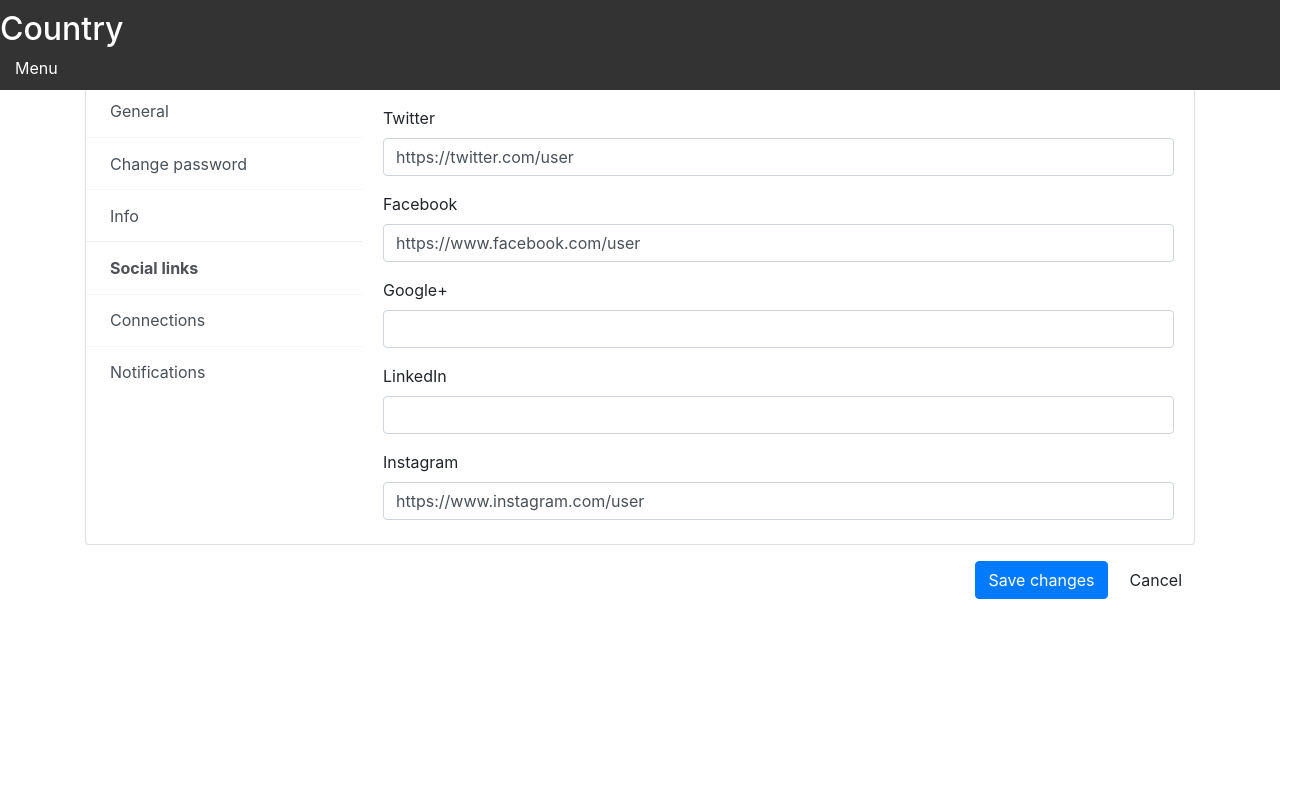
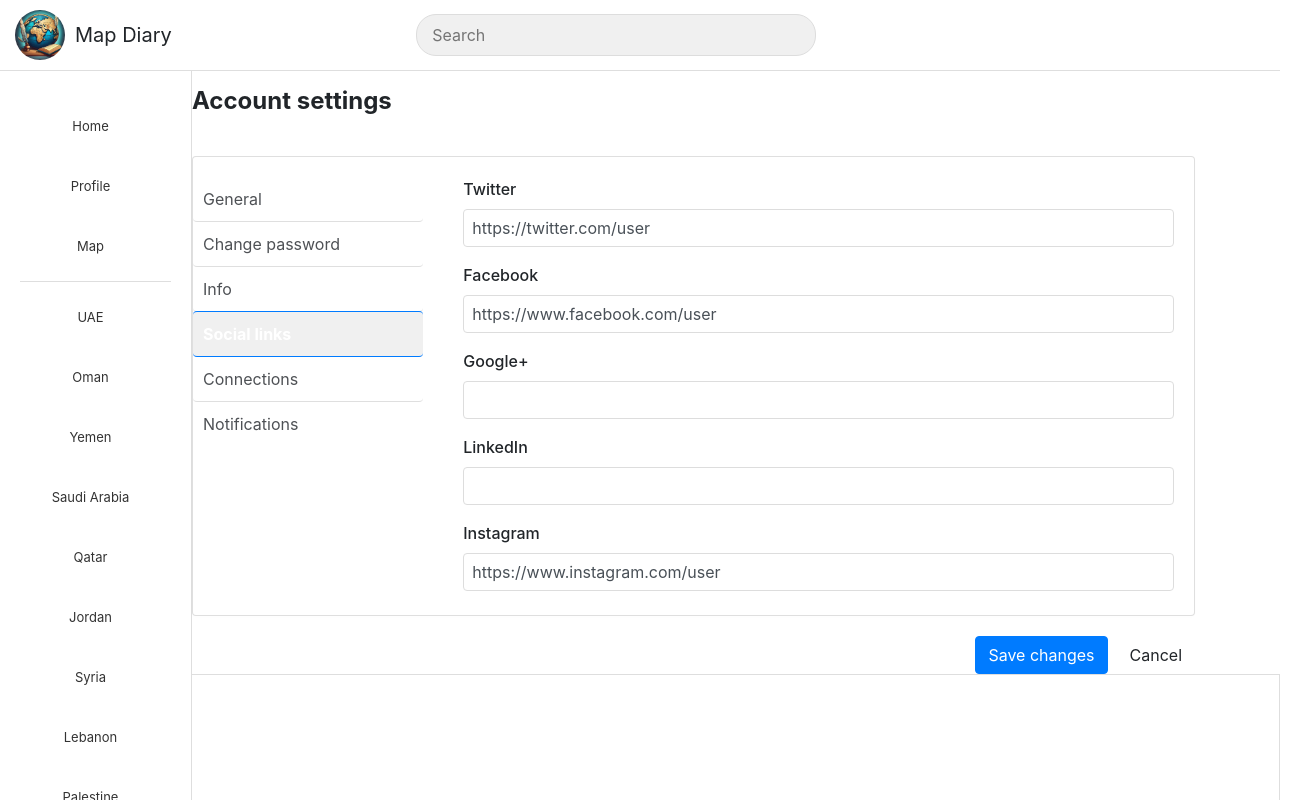
Before and after one commit to Mariam-M-E/Map-Diary, a plain HTML site: page Profile.html in a window 1280 px wide. Both pictures are taken after a click on the link "Social links". Shown: the top 800 px of the page, 1305 px wide, since content can reach past the window. Drawn offline with nearby package versions, Linux system fonts and the light colour scheme.

Commit message:
unified the web pages based on the template.
listed the names of all colored countries on the map.

still need to Duplicate UAE.html and modify them based on  the country.

basically we are ready to add the js

```diff
--- a/Profile.html
+++ b/Profile.html
@@ -6,30 +6,86 @@
     <meta name="viewport" content="width=device-width, initial-scale=1.0">
     <title>Profile Page</title>
     <link rel="stylesheet" href="profile.css" type="text/css">
+    <link rel="stylesheet" href="template.css" type="text/css">
+
 <link href="https://cdn.jsdelivr.net/npm/bootstrap@4.5.0/dist/css/bootstrap.min.css" rel="stylesheet">
 </head>
 
 
-<header>
-    <h2 class="country-name">Country</h2>
-    <nav>
-        <ul>
-            <li class="menu">Menu
-                <div class="dropdown-menu">
-                    <a href="startnow.html">Home</a>
-                    <a href="/world-map-main/index.html">Countries</a>
-                    <a href="Profile.html">Profile</a>
-                    <a href="UAE.html">Top Posts</a>
-                </div>
+
+<body>
+
+    <header class="header">
+        <div class="logo">
+            <img src="logo.jpeg" alt="logo">
+            <span>Map Diary</span>
+        </div>
+
+        <div class="search-container">
+            <input type="text" placeholder="Search" class="search-bar"/>
+        </div>
+
+    </header>
+
+
+    <aside class="sidebar-left">
+        <nav>
+            <li>
+                <span><a href="startnow.html">Home</a></span>
             </li>
-
-        </ul>
-    </nav>
-</header>
+            <li>
+                <span><a href="Profile.html">Profile</a></span>
+            </li>
+            <li>
+                <span><a href="/world-map-main/index.html">Map</a></span>
+            </li>
+        </nav>
 
 
 
-<body>
+        <nav>
+            <li>
+                <span><a href="UAE.html">UAE</a></span>
+            </li>
+            <li>
+                <span><a href="Oman.html">Oman</a></span>
+            </li>
+            <li>
+                <span><a href="Yemen.html">Yemen</a></span>
+            </li>
+            <li>
+                <span><a href="Saudi.html">Saudi Arabia</a></span>
+            </li>
+            <li>
+                <span><a href="Qatar.html">Qatar</a></span>
+            </li>
+            <li>
+                <span><a href="Jordan.html">Jordan</a></span>
+            </li>
+            <li>
+                <span><a href="Syria.html">Syria</a></span>
+            </li>
+            <li>
+                <span><a href="Lebanon.html">Lebanon</a></span>
+            </li>
+            <li>
+                <span><a href="Palestine.html">Palestine</a></span>
+            </li>
+            <li>
+                <span><a href="Egypt.html">Egypt</a></span>
+            </li>
+            <li>
+                <span><a href="Morroco.html">Morroco</a></span>
+            </li>
+
+        </nav>
+    </aside>
+
+
+
+
+
+
     <div class="container light-style flex-grow-1 container-p-y">
         <h4 class="font-weight-bold py-3 mb-4">
             Account settings
@@ -289,6 +345,33 @@
     <script type="text/javascript">
 
     </script>
+
+<div class="main">  </div>
+
+	    <footer class="footer">
+            <div class="Socials">
+                <p>Socials</p>
+                <a href="#">
+                    Instagram
+                    <img src="https://w7.pngwing.com/pngs/877/705/png-transparent-instagram-photo-picture-social-brands-and-logos-icon.png" alt="Instagram" class="social-icon" width="15"> <!-- Instagram Icon -->
+                </a>
+                <a href="#">
+                    Twitter
+                    <img src="https://img.freepik.com/premium-vector/new-twitter-logo-x-2023-twitter-x-logo-official-vector-download_691560-10797.jpg" alt="Twitter" class="social-icon" width="15" > <!-- Twitter Icon -->
+                </a>
+                <a href="#">
+                    LinkedIn
+                    <img src="https://www.citypng.com/public/uploads/preview/hd-linkedin-square-black-icon-transparent-background-7017516949739946gsykkwdmd.png" alt="LinkedIn" class="social-icon" width="15"> <!-- LinkedIn Icon -->
+                </a>
+                <a href="#">
+                    Facebook
+                    <img src="https://www.citypng.com/public/uploads/preview/round-black-facebook-fb-logo-icon-sign-701751695134781upkxjlqwck.png" alt="Facebook" class="social-icon" width="15"> <!-- Facebook Icon -->
+                </a>
+            </div>
+        </footer>
+
+
+
 </body>
 
 </html>
--- a/countries.css
+++ b/countries.css
@@ -138,7 +138,7 @@ a {
 }
 
 /*all styles for posts adn the rest of the page*/
-.main {
+.main-box {
     flex: 1; /*i forgot how flex work*/
     min-height: 100vh;
     background-color: rgb(221, 221, 221);
--- a/profile.css
+++ b/profile.css
@@ -1,201 +1,181 @@
+/* Reset and base styles */
+* {
+    box-sizing: border-box;
+    margin: 0;
+    padding: 0;
+}
+
 body {
     background: #f5f5f5;
-    margin-top: 20px;
+    margin: 0;
+    font-family: sans-serif;
 }
 
-
-
-/* General Body Styles */
-body {
-    background: #f5f5f5;
-    margin-top: 20px;
+/* Header styles from template */
+.header {
+    width: 100%;
+    display: flex;
+    align-items: center;
+    border-bottom: 1px solid #dedede;
+    padding: 10px;
+    background-color: white;
 }
 
-/* Header Styles */
-/* General Body Styles */
-body {
-    background: #f5f5f5;
-    margin-top: 20px;
+.logo {
+    margin-left: 5px;
+    display: flex;
+    align-items: center;
+    font-size: 20px;
 }
 
-/* Header Styles */
-header {
-    position: fixed;
-    top: 0;
-    left: 0;
-    width: 100%;
-    background-color: #333;  /* Dark gray for header */
-    color: white;
-    padding: 10px 0;
-    z-index: 1000;
+.logo img {
+    width: 50px;
+    margin-right: 10px;
+    border-radius: 50%;
+    object-fit: cover;
 }
 
-h1 {
-    padding: 0px;
-    margin: 5px;
+.search-container {
+    display: flex;
+    align-items: center;
+    justify-content: center;
+    flex-grow: 0.7;
 }
 
-/* Dropdown Menu Styles */
-.menu {
-    position: relative; /* Necessary for dropdown positioning */
+.search-bar {
+    width: 400px;
+    padding: 8px 15px;
+    border-radius: 20px;
+    border: 0.5px solid #ddd;
+    font-size: 16px;
+    background-color: #f0f0f0;
 }
 
-.dropdown-menu {
-    display: none; /* Hidden by default */
-    position: absolute; /* Position it below the menu item */
-    background-color: #333; /* Dark gray to match header */
-    color: white; /* White text color */
-    padding: 10px; /* Padding for dropdown items */
-    z-index: 1000; /* Ensure it appears above other content */
-    top: 100%; /* Position it directly below the menu item */
-    left: 0;
-    width: max-content; /* Adjust width to content */
+/* Main layout */
+.page-container {
+    display: flex;
+    min-height: calc(100vh - 60px); /* Adjust based on header height */
 }
 
-.menu:hover .dropdown-menu {
-    display: block; /* Show dropdown on hover */
-    background-color: #333;
+/* Sidebar */
+.sidebar-left {
+    width: 250px;
+    background-color: white;
+    border-right: 1px solid #dedede;
+    padding: 20px;
 }
 
-.dropdown-menu a {
-    color: rgb(255, 255, 255);
-    text-decoration: none;
-    display: block;
-    padding: 5px 10px;
+.sidebar-left nav {
+    display: flex;
+    flex-direction: column;
+    gap: 10px;
 }
 
-.dropdown-menu a:hover {
-    background-color: #222; /* Darker background on hover (matching header) */
+.sidebar-left nav a {
+    padding: 10px;
+    text-decoration: none;
+    color: #333;
+    border-radius: 5px;
 }
 
-/* Navbar Styles */
-nav ul {
-    list-style: none;
-    margin: 0;
-    padding: 0;
-    display: flex;
-    justify-content: left;
+.sidebar-left nav a:hover {
+    background-color: #f5f5f5;
 }
 
-nav ul li {
-    margin: 0 15px;
+/* Main content area */
+.main-content {
+    flex: 1;
+    padding: 20px;
+    background-color: #f5f5f5;
 }
 
-nav ul li a {
-    color: white;
-    text-decoration: none;
-    font-size: 18px;
+/* Profile specific styles */
+.card {
+    background: white;
+    border-radius: 8px;
+    box-shadow: 0 1px 4px rgba(24, 28, 33, 0.012);
+    margin-bottom: 20px;
 }
 
-
-
-
-
-
-
-
-.ui-w-80 {
-    width : 80px !important;
-    height: auto;
+.account-settings-links {
+    padding: 20px;
 }
 
-.btn-default {
-    border-color: rgba(24, 28, 33, 0.1);
-    background  : rgba(0, 0, 0, 0);
-    color       : #4E5155;
+.account-settings-links a {
+    display: block;
+    padding: 10px;
+    color: #4E5155;
+    text-decoration: none;
+    border-radius: 4px;
 }
 
-label.btn {
-    margin-bottom: 0;
+.account-settings-links a.active {
+    background: #f0f0f0;
+    font-weight: bold;
 }
 
-.btn-outline-primary {
-    border-color: #26B4FF;
-    background  : transparent;
-    color       : #26B4FF;
+.card-body {
+    padding: 20px;
 }
 
-.btn {
-    cursor: pointer;
+.form-group {
+    margin-bottom: 1rem;
 }
 
-.text-light {
-    color: #babbbc !important;
+.form-group label {
+    display: block;
+    margin-bottom: 0.5rem;
+    font-weight: 500;
 }
 
-.btn-facebook {
-    border-color: rgba(0, 0, 0, 0);
-    background  : #3B5998;
-    color       : #fff;
+.form-group input,
+.form-group textarea {
+    width: 100%;
+    padding: 8px;
+    border: 1px solid #ddd;
+    border-radius: 4px;
 }
 
-.btn-instagram {
-    border-color: rgba(0, 0, 0, 0);
-    background  : #000;
-    color       : #fff;
+/* Footer */
+footer {
+    background: white;
+    padding: 20px;
+    border-top: 1px solid #dedede;
+    text-align: center;
 }
 
-.card {
-    background-clip: padding-box;
-    box-shadow     : 0 1px 4px rgba(24, 28, 33, 0.012);
+.Socials {
+    display: flex;
+    justify-content: center;
+    gap: 20px;
 }
 
-.row-bordered {
-    overflow: hidden;
+.Socials a {
+    color: #333;
+    text-decoration: none;
 }
 
-.account-settings-fileinput {
-    position  : absolute;
-    visibility: hidden;
-    width     : 1px;
-    height    : 1px;
-    opacity   : 0;
+.social-icon {
+    width: 15px;
+    height: 15px;
+    margin-left: 5px;
 }
 
-.account-settings-links .list-group-item.active {
-    font-weight: bold !important;
+/* Utility classes */
+.btn {
+    padding: 8px 16px;
+    border-radius: 4px;
+    border: none;
+    cursor: pointer;
+    font-weight: 500;
 }
 
-html:not(.dark-style) .account-settings-links .list-group-item.active {
-    background: transparent !important;
+.btn-primary {
+    background: #26B4FF;
+    color: white;
 }
 
-.account-settings-multiselect~.select2-container {
-    width: 100% !important;
+.btn-secondary {
+    background: #f0f0f0;
+    color: #333;
 }
-
-.light-style .account-settings-links .list-group-item {
-    padding     : 0.85rem 1.5rem;
-    border-color: rgba(24, 28, 33, 0.03) !important;
-}
-
-.light-style .account-settings-links .list-group-item.active {
-    color: #4e5155 !important;
-}
-
-.material-style .account-settings-links .list-group-item {
-    padding     : 0.85rem 1.5rem;
-    border-color: rgba(24, 28, 33, 0.03) !important;
-}
-
-.material-style .account-settings-links .list-group-item.active {
-    color: #4e5155 !important;
-}
-
-.dark-style .account-settings-links .list-group-item {
-    padding     : 0.85rem 1.5rem;
-    border-color: rgba(255, 255, 255, 0.03) !important;
-}
-
-.dark-style .account-settings-links .list-group-item.active {
-    color: #fff !important;
-}
-
-.light-style .account-settings-links .list-group-item.active {
-    color: #4E5155 !important;
-}
-
-.light-style .account-settings-links .list-group-item {
-    padding     : 0.85rem 1.5rem;
-    border-color: rgba(24, 28, 33, 0.03) !important;
-}
--- a/template.css
+++ b/template.css
@@ -58,7 +58,7 @@
     display: flex;
     align-items: center;
     justify-content: center;
-    margin: 10px;
+    margin-right: 10px;
     border-radius: 5px;
     text-align: center;
     height: 50px;
@@ -71,7 +71,7 @@
 
 .main{
     float:center;
-    width:80%;
+    width:100%;
     border: 1px solid  #dedede;
 }
 
@@ -82,6 +82,7 @@
 }
 
 footer {
+    margin: 25px;
     height: 40;
     width: 100%;
     border-top: 1px solid #dedede;
@@ -102,7 +103,7 @@ footer {
 
 /* Links in the footer */
 footer a {
-    color: #ffffff; /* Set link color */
+    color: #000000; /* Set link color */
     text-decoration: none; /* Remove underline from links */
     margin: 0 10px; /* Space between links */
 }
```
Also changed, not shown: UAE.html (+95 -44 lines), startnow.html (+1 -1 lines).
